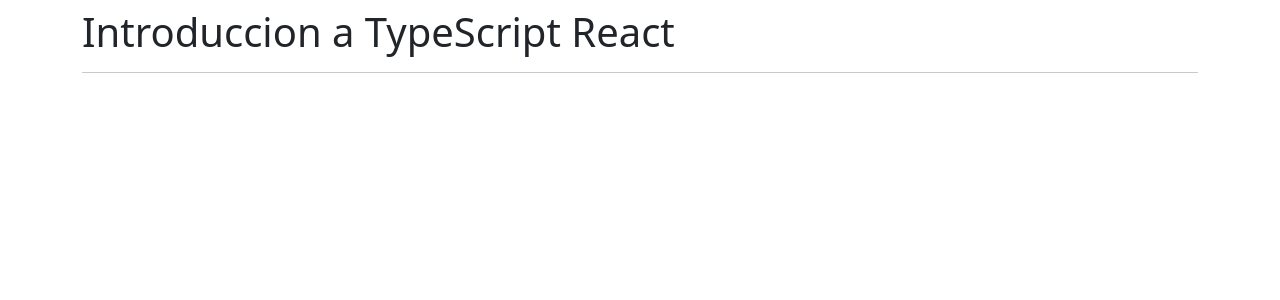
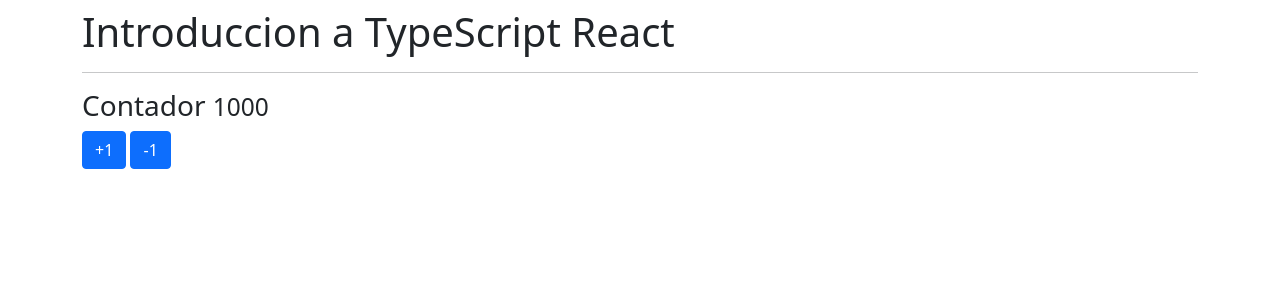
Before and after one commit to hellmuthtrejo/ReactNative, a React (Create React App) app in the folder 01-reforzamiento/: page / in a window 1280 px wide. Shown: the top 300 px of the page. Built offline with nearby package versions, Linux system fonts and the light colour scheme.

Commit message:
custom hook, logica separada

```diff
--- a/01-reforzamiento/src/App.tsx
+++ b/01-reforzamiento/src/App.tsx
@@ -2,6 +2,7 @@
 import { Funciones } from './typescript/Funciones';
 import ObjetosLiterales from './typescript/ObjetosLiterales';
 import { TiposBasicos } from './typescript/TiposBasicos';
+import { ContadorConHook } from './components/ContadorConHook';
 
 const App = () => {
   return (
@@ -12,6 +13,7 @@
         {/* <ObjetosLiterales /> */}
         {/* <Funciones /> */}
         {/* <Contador /> */}
+        <ContadorConHook />
     </div>
   );
 }
--- /dev/null
+++ b/01-reforzamiento/src/components/ContadorConHook.tsx
@@ -0,0 +1,25 @@
+import { useCounter } from '../hooks/useCounter';
+export const ContadorConHook = () => {
+
+    const { valor, acumular } = useCounter(1000);
+
+    return (
+        <>
+            <h3>Contador <small>{ valor }</small></h3>
+
+            <button
+                className="btn btn-primary"
+                onClick={ () => acumular(1) }
+            >
+                +1
+            </button>
+            &nbsp;
+            <button
+                className="btn btn-primary"
+                onClick={ () => acumular(-1) }
+            >
+                -1
+            </button>
+        </>
+    )
+}
--- /dev/null
+++ b/01-reforzamiento/src/hooks/useCounter.tsx
@@ -0,0 +1,14 @@
+import { useState } from 'react';
+
+export const useCounter = ( inicial: number ) =>{
+    const [valor, setValor] = useState(inicial);
+
+    const acumular = (numero: number) => {
+        setValor(valor + numero);
+    }
+
+    return {
+        valor,
+        acumular
+    }
+}
```
